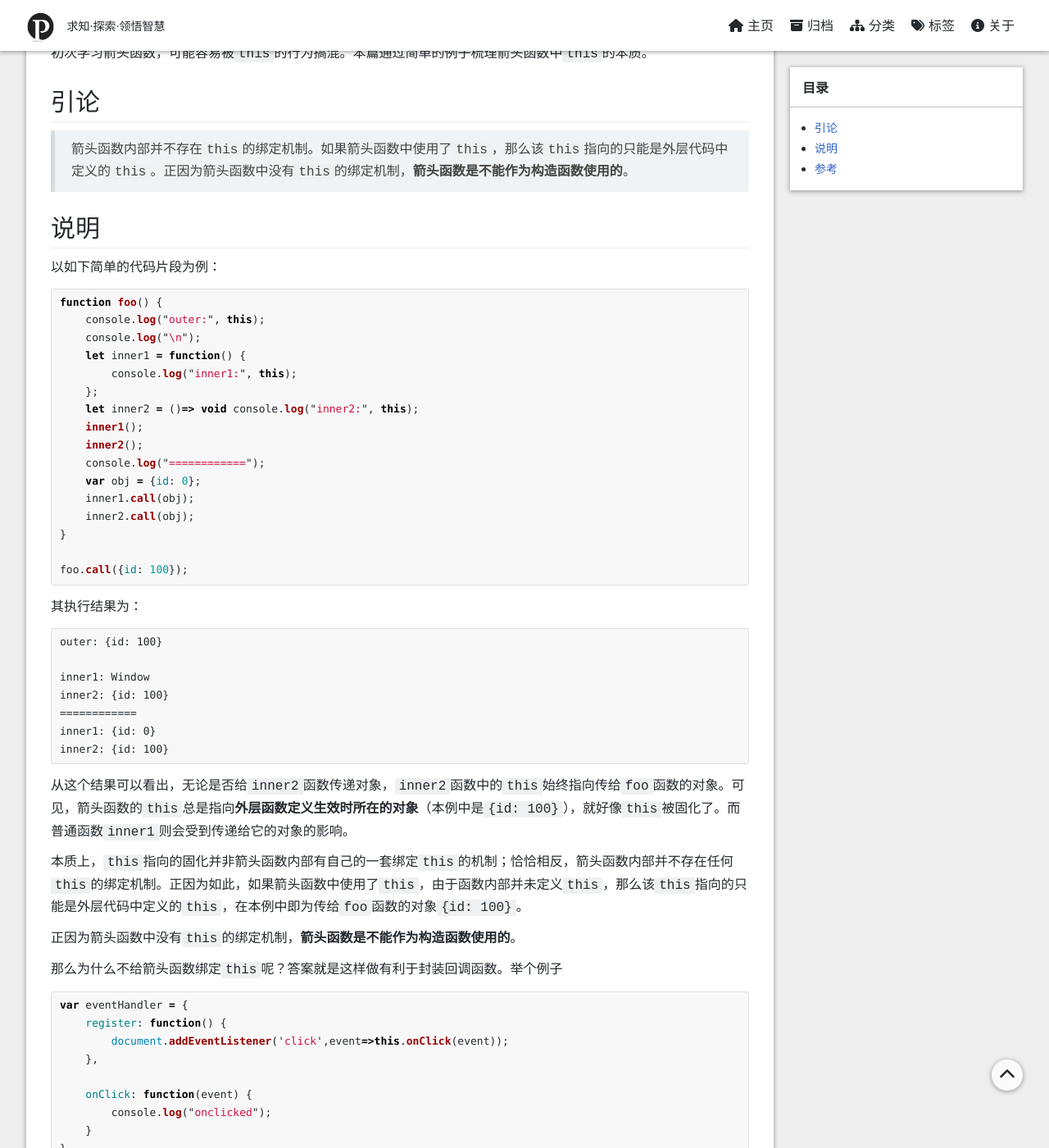
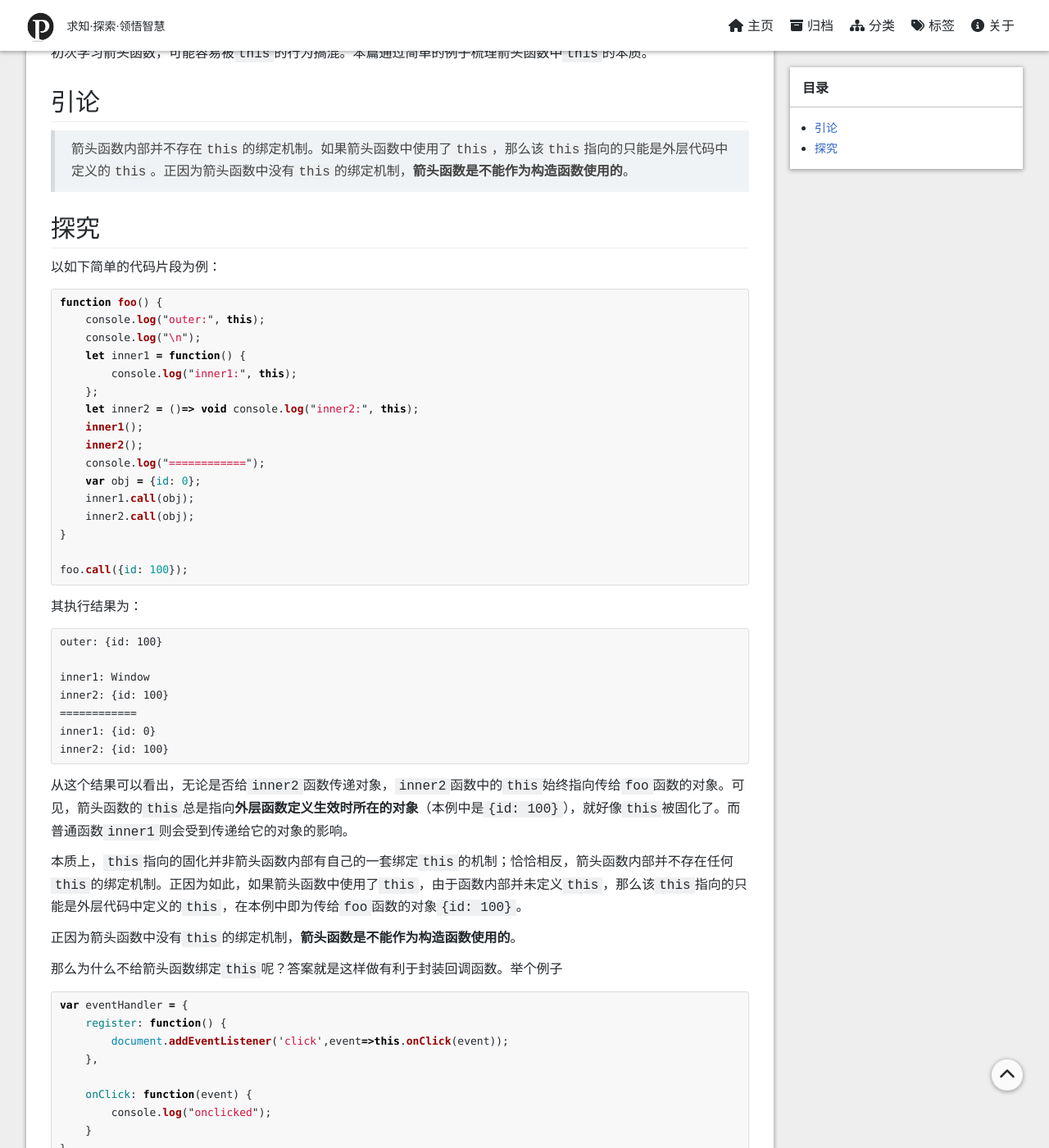
Before and after one commit to pyericz/blog, a Jekyll site: the page built from _posts/2017-09-15-es6-arrow-function-this-keyword.md, in a window 1280 px wide and 1400 px high, scrolled down 427 px. Shown: the whole window at 82% size. Built offline with Jekyll 4.4.1, drawn with Linux system fonts in a browser that asks for light colours; nearby versions of some CDN libraries; comment, search, counter and statistics services are not loaded; a style sheet for code colours, icons or effects is not loaded; some of the changed text lies outside the part shown.

Commit message:
update es6-arrow-function-this-keyword

````diff
--- a/_posts/2017-09-15-es6-arrow-function-this-keyword.md
+++ b/_posts/2017-09-15-es6-arrow-function-this-keyword.md
@@ -27,7 +27,7 @@ var isEven = x => x % 2 === 0;
 
 >箭头函数内部并不存在```this```的绑定机制。如果箭头函数中使用了```this```，那么该```this```指向的只能是外层代码中定义的```this```。正因为箭头函数中没有```this```的绑定机制，**箭头函数是不能作为构造函数使用的**。
 
-## 说明
+## 探究
 
 以如下简单的代码片段为例：
 ```js
@@ -80,6 +80,3 @@ var eventHandler = {
 eventHandler.register();
 ```
 在这段代码片段中，如果```register```函数订阅事件的回调函数不是使用箭头函数，```this```指向的就是```document```，从而会因为找不到```document```的```onClick```方法而报错。如果不绑定```this```，```this```只能指向```eventHandler```，从而确保了回调的正确性。
-
-## 参考
-- [《ECMAScript 6入门》函数的扩展](http://es6.ruanyifeng.com/#docs/function)
````
